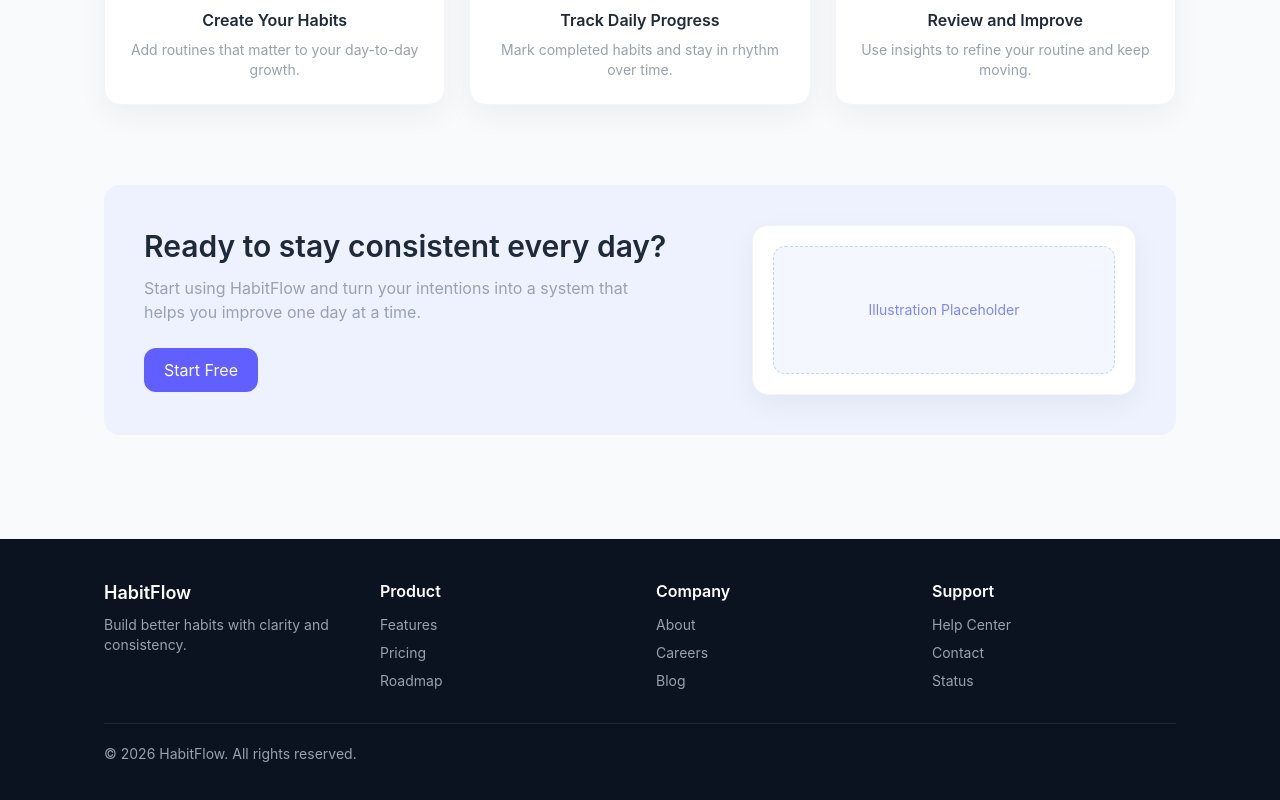
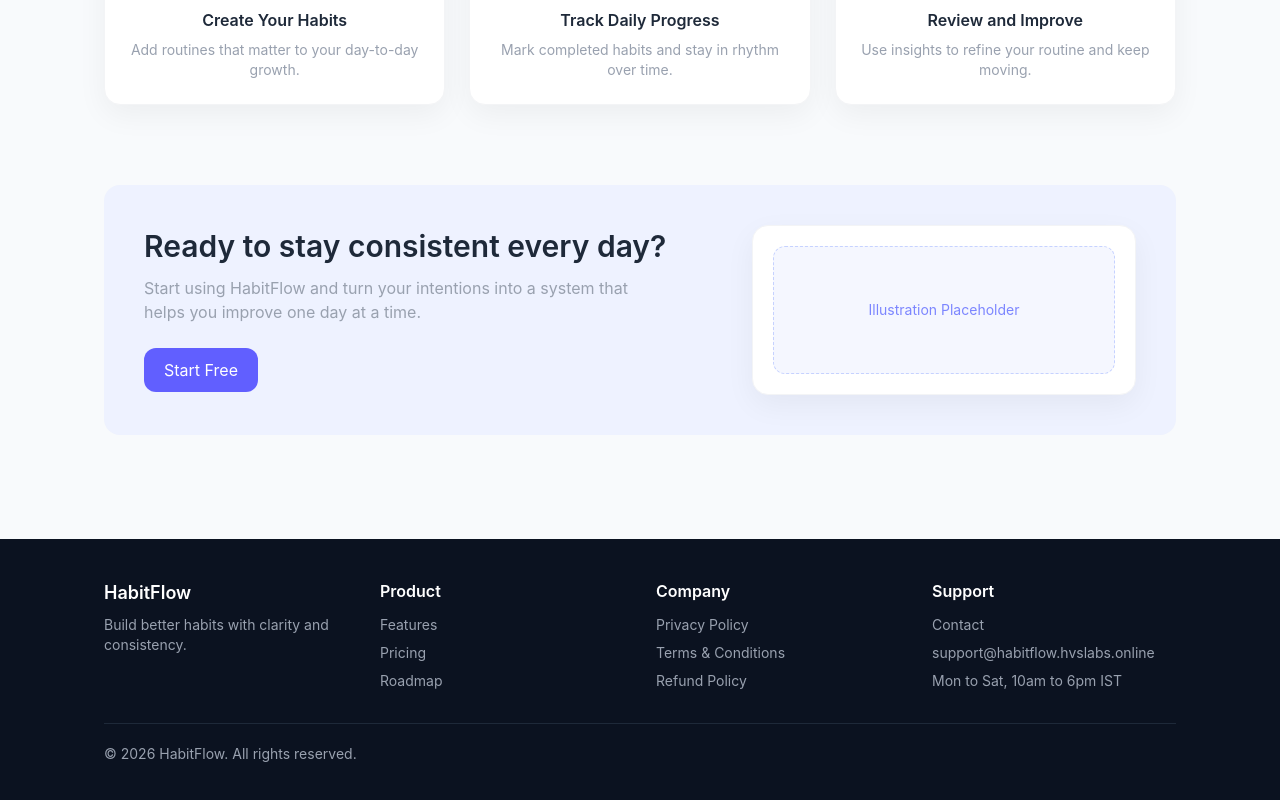
Before and after one commit to Harshvs2003/Habit_Flow, a React (Vite) app in the folder client/: page / in a window 1280 px wide. Shown: the part 1029-1829 px from the top of the page. Built offline with nearby package versions, Linux system fonts and the light colour scheme; no server answers.

Commit message:
policies

```diff
--- a/client/src/App.tsx
+++ b/client/src/App.tsx
@@ -15,6 +15,10 @@ import Month from "./pages/Month"
 import AddHabit from "./pages/AddHabit"
 import Insights from "./pages/Insights"
 import Pricing from "./pages/Pricing"
+import PrivacyPolicy from "./pages/PrivacyPolicy"
+import TermsAndConditions from "./pages/TermsAndConditions"
+import RefundPolicy from "./pages/RefundPolicy"
+import Contact from "./pages/Contact"
 import { useAuthStore } from "./store/useAuthStore"
 
 function App() {
@@ -75,6 +79,10 @@ function App() {
           </PublicRoute>
         }
       />
+      <Route path="/privacy-policy" element={<PrivacyPolicy />} />
+      <Route path="/terms-and-conditions" element={<TermsAndConditions />} />
+      <Route path="/refund-policy" element={<RefundPolicy />} />
+      <Route path="/contact" element={<Contact />} />
 
       <Route
         path="/app"
--- /dev/null
+++ b/client/src/pages/Contact.tsx
@@ -0,0 +1,17 @@
+const Contact = () => {
+  return (
+    <div className="min-h-screen bg-[#f8fafc] px-4 sm:px-6 md:px-10 py-10">
+      <div className="max-w-3xl mx-auto bg-white border border-gray-100 rounded-2xl p-6 sm:p-8">
+        <h1 className="text-2xl font-semibold text-gray-900 mb-4">Contact</h1>
+        <p className="text-sm text-gray-500 mb-6">We are happy to help with support, billing, and account requests.</p>
+        <div className="space-y-4 text-sm text-gray-700">
+          <p>Email: sinha.hv2003@gmail.com</p>
+          <p>Response Time: within 24 to 48 business hours.</p>
+          <p>For billing issues, include your payment ID and registered email for faster resolution.</p>
+        </div>
+      </div>
+    </div>
+  )
+}
+
+export default Contact
--- a/client/src/pages/Landing.tsx
+++ b/client/src/pages/Landing.tsx
@@ -222,18 +222,34 @@ const Landing = () => {
             <div>
               <p className="text-white font-semibold mb-3">Company</p>
               <ul className="space-y-2 text-sm text-gray-400">
-                <li>About</li>
-                <li>Careers</li>
-                <li>Blog</li>
+                <li>
+                  <Link to="/privacy-policy" className="hover:text-white transition">
+                    Privacy Policy
+                  </Link>
+                </li>
+                <li>
+                  <Link to="/terms-and-conditions" className="hover:text-white transition">
+                    Terms & Conditions
+                  </Link>
+                </li>
+                <li>
+                  <Link to="/refund-policy" className="hover:text-white transition">
+                    Refund Policy
+                  </Link>
+                </li>
               </ul>
             </div>
 
             <div>
               <p className="text-white font-semibold mb-3">Support</p>
               <ul className="space-y-2 text-sm text-gray-400">
-                <li>Help Center</li>
-                <li>Contact</li>
-                <li>Status</li>
+                <li>
+                  <Link to="/contact" className="hover:text-white transition">
+                    Contact
+                  </Link>
+                </li>
+                <li>support@habitflow.hvslabs.online</li>
+                <li>Mon to Sat, 10am to 6pm IST</li>
               </ul>
             </div>
           </div>
--- /dev/null
+++ b/client/src/pages/PrivacyPolicy.tsx
@@ -0,0 +1,19 @@
+const PrivacyPolicy = () => {
+  return (
+    <div className="min-h-screen bg-[#f8fafc] px-4 sm:px-6 md:px-10 py-10">
+      <div className="max-w-3xl mx-auto bg-white border border-gray-100 rounded-2xl p-6 sm:p-8">
+        <h1 className="text-2xl font-semibold text-gray-900 mb-4">Privacy Policy</h1>
+        <p className="text-sm text-gray-500 mb-6">Last updated: May 2, 2026</p>
+        <div className="space-y-4 text-sm text-gray-700">
+          <p>HabitFlow collects basic account information (name, email) and app usage data required to provide habit tracking features.</p>
+          <p>Payment processing is handled by Razorpay. We do not store your card details on our servers.</p>
+          <p>We use secure cookies and authentication tokens to keep your account signed in.</p>
+          <p>We do not sell your personal data. Data is used only for service delivery, security, and support.</p>
+          <p>For data requests or deletion requests, contact us at support@habitflow.hvslabs.online.</p>
+        </div>
+      </div>
+    </div>
+  )
+}
+
+export default PrivacyPolicy
--- /dev/null
+++ b/client/src/pages/RefundPolicy.tsx
@@ -0,0 +1,18 @@
+const RefundPolicy = () => {
+  return (
+    <div className="min-h-screen bg-[#f8fafc] px-4 sm:px-6 md:px-10 py-10">
+      <div className="max-w-3xl mx-auto bg-white border border-gray-100 rounded-2xl p-6 sm:p-8">
+        <h1 className="text-2xl font-semibold text-gray-900 mb-4">Refund Policy</h1>
+        <p className="text-sm text-gray-500 mb-6">Last updated: May 2, 2026</p>
+        <div className="space-y-4 text-sm text-gray-700">
+          <p>Subscription payments are generally non-refundable once successfully processed.</p>
+          <p>If you were charged incorrectly or experienced a technical billing issue, please contact us within 7 days.</p>
+          <p>Verified duplicate or failed-but-debited transactions will be resolved according to Razorpay and banking timelines.</p>
+          <p>For refund requests, write to support@habitflow.hvslabs.online with payment details and your account email.</p>
+        </div>
+      </div>
+    </div>
+  )
+}
+
+export default RefundPolicy
--- /dev/null
+++ b/client/src/pages/TermsAndConditions.tsx
@@ -0,0 +1,19 @@
+const TermsAndConditions = () => {
+  return (
+    <div className="min-h-screen bg-[#f8fafc] px-4 sm:px-6 md:px-10 py-10">
+      <div className="max-w-3xl mx-auto bg-white border border-gray-100 rounded-2xl p-6 sm:p-8">
+        <h1 className="text-2xl font-semibold text-gray-900 mb-4">Terms & Conditions</h1>
+        <p className="text-sm text-gray-500 mb-6">Last updated: May 2, 2026</p>
+        <div className="space-y-4 text-sm text-gray-700">
+          <p>By using HabitFlow, you agree to use the service lawfully and avoid misuse, abuse, or unauthorized access.</p>
+          <p>Paid plans provide higher usage limits and are billed through Razorpay.</p>
+          <p>We may update features, pricing, or these terms with reasonable notice on the website.</p>
+          <p>You are responsible for maintaining account confidentiality and notifying us of suspicious account activity.</p>
+          <p>For support, contact support@habitflow.hvslabs.online.</p>
+        </div>
+      </div>
+    </div>
+  )
+}
+
+export default TermsAndConditions
```
